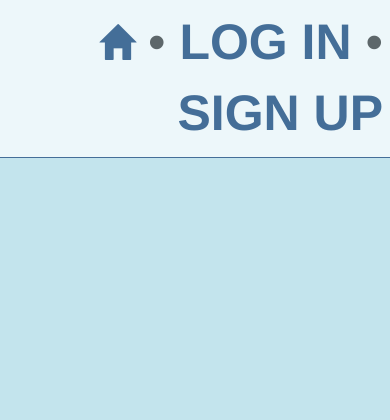
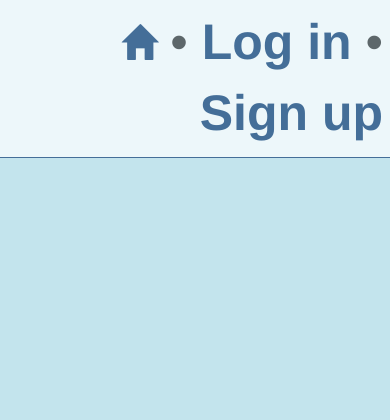
Before and after one commit to BaySchoolCS2/ProjectRepo, a Python web app: template application/templates/header.html in a window 390 px wide. Shown: the top 420 px of the page. Run offline with Jinja, Linux system fonts and the light colour scheme; the template is opened without the code that fills it, so the values that code supplies are empty; some libraries are stand-ins or nearby versions.

Commit message:
Update style.css

```diff
--- a/application/static/css/style.css
+++ b/application/static/css/style.css
@@ -138,7 +138,6 @@ body{
         font-weight:bold;
         color: #0F3D74;
         font-size: 50px;
-        text-transform: uppercase;
     }
     .links a:hover{
         color: #06182E;
@@ -175,7 +174,7 @@ body{
     }
 
     .container {
-        margin-top: 125px;
+        margin-top: 120px;
         width: 100%;
     }
 
```
